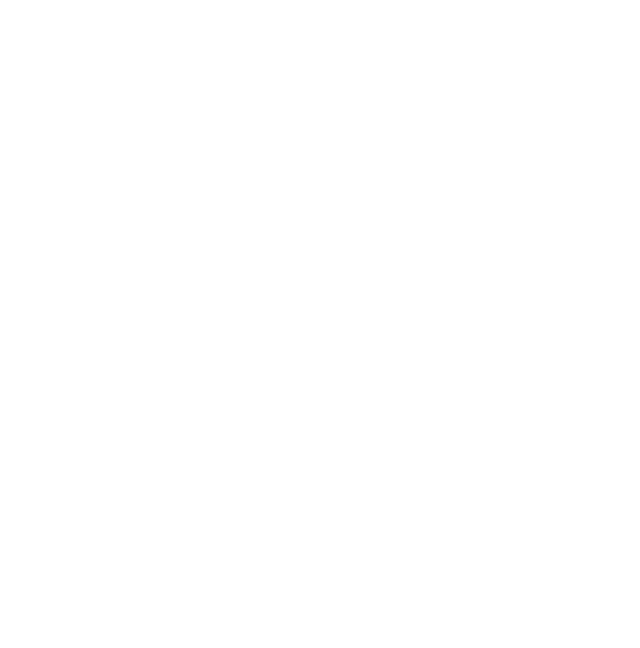
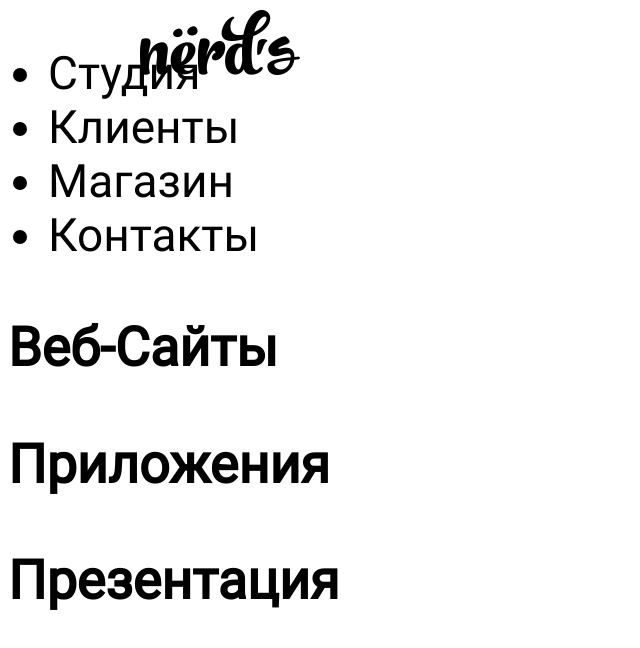
Before and after one commit to karbonara/675873-nerds-24, a plain HTML site: page index.html in a window 1280 px wide. Shown: the whole page, without its empty margins (0-640 px from the left). Drawn offline with Linux system fonts and the light colour scheme.

Commit message:
Добавил логотип

```diff
--- a/css/style.css
+++ b/css/style.css
@@ -1 +1,25 @@
-body {}
+@font-face {
+  font-family: "Roboto";
+  font-style: normal;
+  font-weight: 400;
+  src:
+    local("Roboto-Regular"),
+    url("roboto.woff") format("woff");
+}
+
+html,
+body {
+	background-color: white;
+	font-size: 46px;
+	font-family:  "Roboto", sans-serif;
+
+}
+
+
+.logo {
+	position: absolute;
+	top: 10px;
+	left: 140px;
+
+	margin: 0;
+}
--- a/index.html
+++ b/index.html
@@ -4,13 +4,32 @@
 <head>
 	<meta charset="utf-8">
 	<title>HTML Academy: Нёрдс</title>
-	<link href="css/style.css">
+	 <link rel="stylesheet" href="css/style.css">
 </head>
 
 <body>
    <header>
+   	<div class="logo">
+   		<img src="img/nerds-logo.png" width="160" height="65" alt="Нердс">
+   	</div>
+   	<nav class="main-menu">
+   		<ul>
+   			<li><a>Студия</a></li>
+   			<li><a>Клиенты</a></li>
+   			<li><a>Магазин</a></li>
+   			<li><a>Контакты</a></li>
+   		</ul>
+   	</nav>
+   </header>
 
-   </header>
+   <section>
+   	<div>
+   		<h3>Веб-Сайты</h3>
+   		<h3>Приложения</h3>
+   		<h3>Презентация</h3>
+   	</div>
+   </section>
+
 
 
 </body>
```
Also changed, not shown: img/nerds-logo.png (added).
